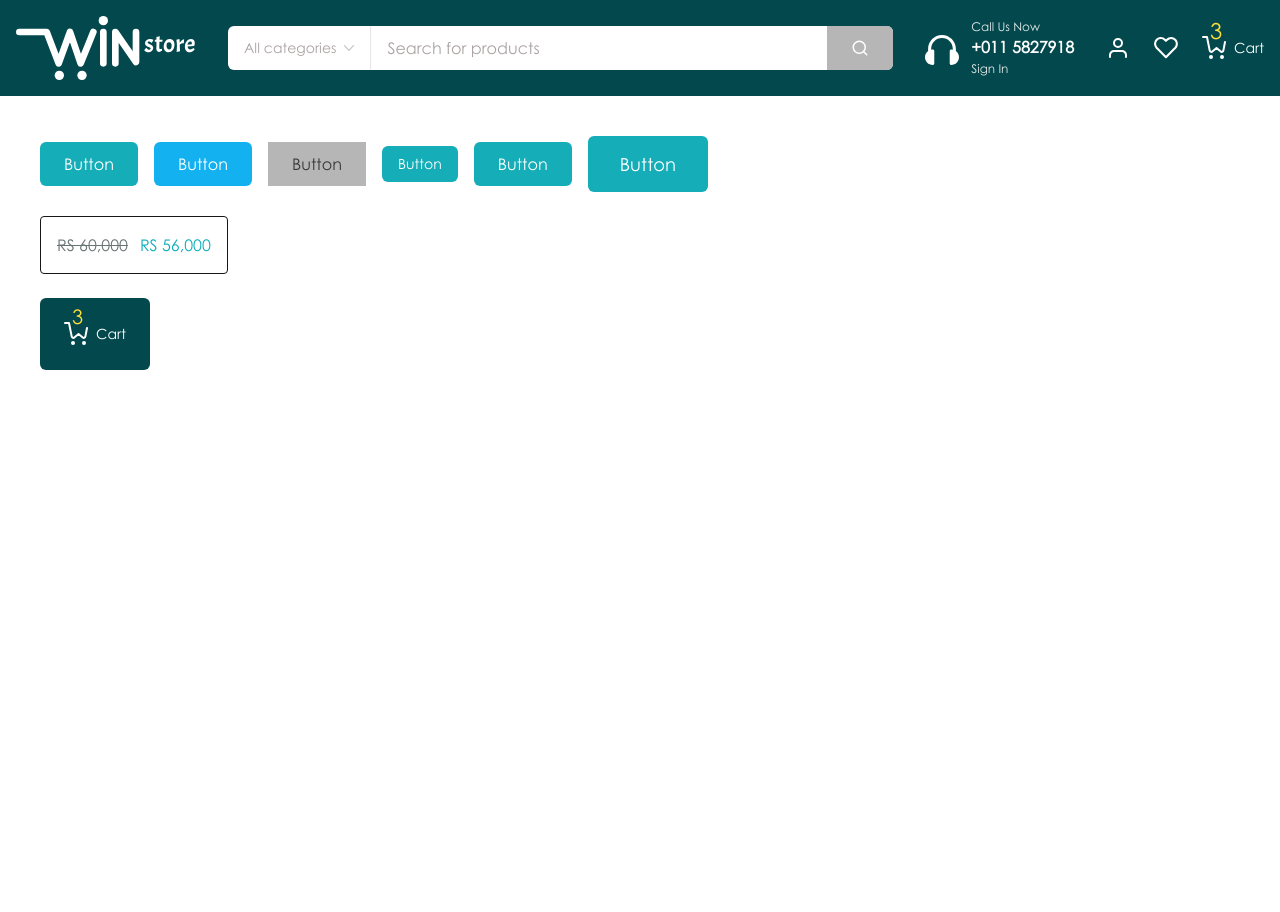
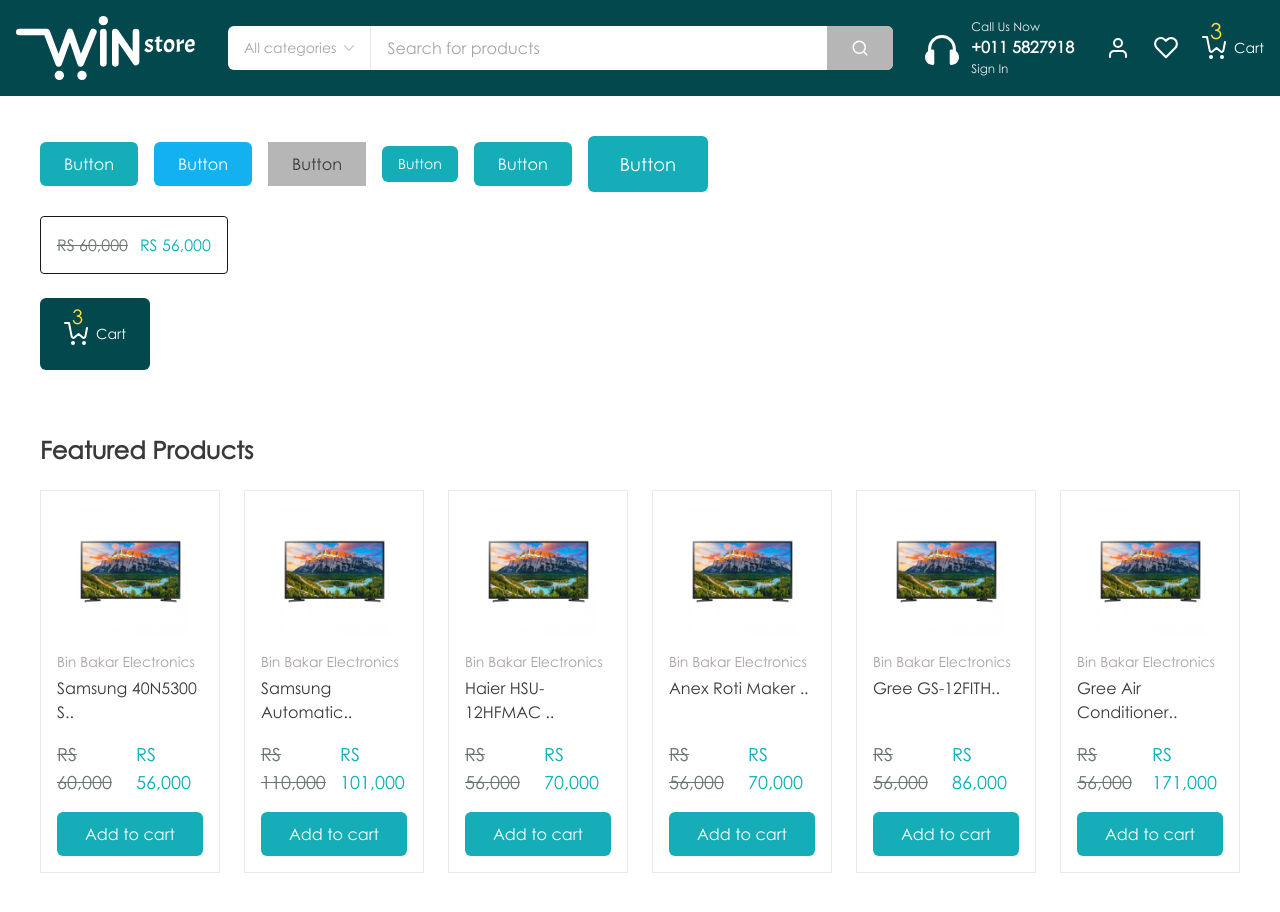
Before and after one commit to sazzad4677/mm-assessment-client, a Next.js app: page / in a window 1280 px wide. Before the commit the page ends 800 px from the top, so only its background shows below. Built offline with nearby package versions, Linux system fonts and the light colour scheme.

Commit message:
feat(component): implement ProductCard component

```diff
--- a/src/app/page.tsx
+++ b/src/app/page.tsx
@@ -2,6 +2,7 @@
 import PriceDisplay from '@/components/ui/PriceDisplay';
 import IconButtonBadge from '@/components/ui/IconButtonBadge';
 import Image from 'next/image';
+import ProductCard from '@/components/ui/ProductCard';
 
 export default function Home() {
   return (
@@ -34,6 +35,56 @@
           count={3}
         />
       </div>
+      <div className="w-full max-w-[1400px] mx-auto mt-10">
+        <h2 className="text-2xl font-bold mb-6 text-footer font-sans">
+          Featured Products
+        </h2>
+        {/* Responsive grid matching the 6-column design from the reference image */}
+        <div className="grid grid-cols-2 lg:grid-cols-4 xl:grid-cols-6 gap-6">
+          <ProductCard
+            image="/demo-images/demo-tv.jpg"
+            brandName="Bin Bakar Electronics"
+            productName="Samsung 40N5300 S.."
+            originalPrice={60000}
+            currentPrice={56000}
+          />
+          <ProductCard
+            image="/demo-images/demo-tv.jpg"
+            brandName="Bin Bakar Electronics"
+            productName="Samsung Automatic.."
+            originalPrice={110000}
+            currentPrice={101000}
+          />
+          <ProductCard
+            image="/demo-images/demo-tv.jpg"
+            brandName="Bin Bakar Electronics"
+            productName="Haier HSU-12HFMAC .."
+            originalPrice={56000}
+            currentPrice={70000}
+          />
+          <ProductCard
+            image="/demo-images/demo-tv.jpg"
+            brandName="Bin Bakar Electronics"
+            productName="Anex Roti Maker .."
+            originalPrice={56000}
+            currentPrice={70000}
+          />
+          <ProductCard
+            image="/demo-images/demo-tv.jpg"
+            brandName="Bin Bakar Electronics"
+            productName="Gree GS-12FITH.."
+            originalPrice={56000}
+            currentPrice={86000}
+          />
+          <ProductCard
+            image="/demo-images/demo-tv.jpg"
+            brandName="Bin Bakar Electronics"
+            productName="Gree Air Conditioner.."
+            originalPrice={56000}
+            currentPrice={171000}
+          />
+        </div>
+      </div>
     </div>
   );
 }
--- /dev/null
+++ b/src/components/ui/ProductCard.tsx
@@ -0,0 +1,56 @@
+import Image from 'next/image';
+import Button from './Button';
+import PriceDisplay from './PriceDisplay';
+
+export interface ProductCardProps {
+  image: string;
+  brandName: string;
+  productName: string;
+  originalPrice?: number;
+  currentPrice: number;
+}
+
+export default function ProductCard({
+  image,
+  brandName,
+  productName,
+  originalPrice,
+  currentPrice,
+}: ProductCardProps) {
+  return (
+    <div className="bg-bg-main border border-btn-gray/30 p-4 flex flex-col h-full font-sans transition-shadow duration-300 hover:shadow-md">
+      {/* Image Container mapped to Figma dimensions */}
+      <div className="w-full h-[129px] flex items-center justify-center">
+        <Image
+          src={image}
+          alt={productName}
+          width={158}
+          height={129}
+          className="max-w-full max-h-full object-contain"
+        />
+      </div>
+
+      {/* Text Content Wrapper */}
+      <div className="flex-grow flex flex-col">
+        <span className="text-sm text-input-placeholder mt-4 block">
+          {brandName}
+        </span>
+        <h3 className="text-base text-footer font-normal line-clamp-2 mt-1">
+          {productName}
+        </h3>
+
+        {/* Pushes Price & Button to the bottom */}
+        <div className="mt-auto pt-4">
+          <PriceDisplay
+            price={currentPrice}
+            originalPrice={originalPrice}
+            className="text-lg"
+          />
+          <Button variant="primary" className="w-full mt-4">
+            Add to cart
+          </Button>
+        </div>
+      </div>
+    </div>
+  );
+}
```
Also changed, not shown: public/demo-images/demo-tv.jpg (added), public/demo-images/demo-washing-machine.png (added).
